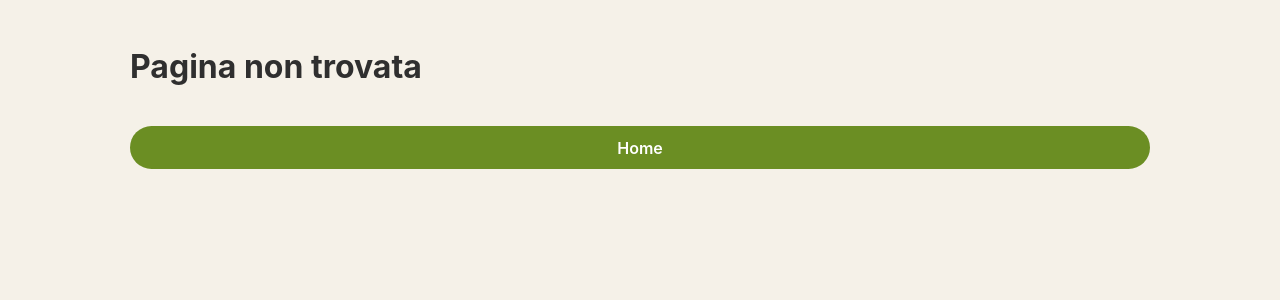
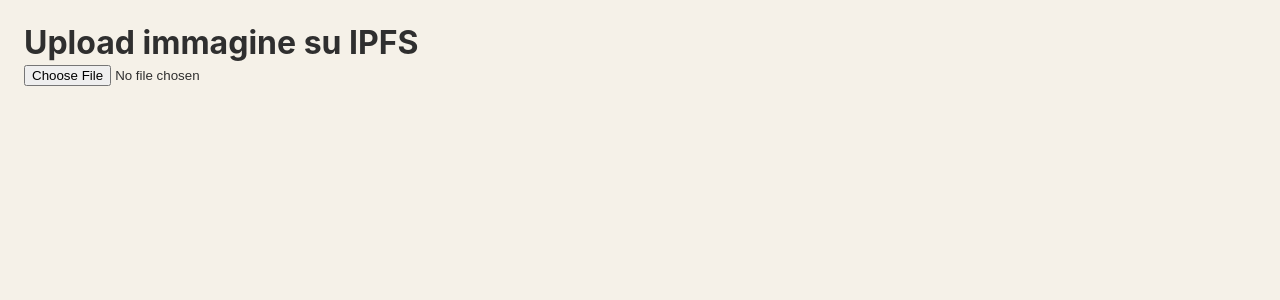
Before and after one commit to Britney-gio/gianni-app, a React (Vite) app: page /upload in a window 1280 px wide. Shown: the top 300 px of the page. Built offline with nearby package versions, Linux system fonts and the light colour scheme.

Commit message:
sistemo codice per caricamento file img su pagina upload

```diff
--- a/src/App.tsx
+++ b/src/App.tsx
@@ -2,6 +2,7 @@ import { Routes, Route } from "react-router-dom";
 import Home from "./pages/Home";
 import Checkout from "./pages/Checkout";
 import NotFound from "./pages/NotFound";
+import UploadImages from "./pages/uploadImages";
 
 export default function App() {
   return (
@@ -10,6 +11,7 @@ export default function App() {
         <Route path="/" element={<Home />} />
         <Route path="/checkout" element={<Checkout />} />
         <Route path="*" element={<NotFound />} />
+        <Route path="/upload" element={<UploadImages />} />
       </Routes>
     </>
   );
--- a/src/ipfs/uploadImages.ts
+++ b/src/ipfs/uploadImagesToIPFS.ts
@@ -4,7 +4,9 @@ import { unixfs } from "@helia/unixfs";
 export async function uploadImagesToIPFS(file: File): Promise<string> {
   const helia = await createHelia();
   const fs = unixfs(helia);
+
   const buffer = await file.arrayBuffer();
   const cid = await fs.addBytes(new Uint8Array(buffer));
+
   return cid.toString();
 }
--- a/src/pages/Home.tsx
+++ b/src/pages/Home.tsx
@@ -1,4 +1,4 @@
-import React, { useLayoutEffect, useRef, useState } from "react";
+import React, { useRef, useState } from "react";
 import { listaProdotti } from "../data/listaProdotti";
 import { useNavigate } from "react-router-dom";
 import "../styles/home.scss";
@@ -12,10 +12,6 @@ export default function Home() {
     "Questa scelta non rappresenta solo un'innovazione tecnologica, ma anche una scelta ecologica. I token ERC-20 costituiscono un metodo digamento a basso impatto ambientale, poiché non richiedono la stampa di denaro fisico e riducono le emissioni legate alla sua produzione e gestione.";
 
   const carouselRef = useRef<HTMLUListElement>(null);
-
-  useLayoutEffect(() => {
-    setIsAlertOpen(false);
-  }, []);
 
   const scrollNext = () => {
     carouselRef.current?.scrollBy({
--- /dev/null
+++ b/src/pages/uploadImages.tsx
@@ -0,0 +1,36 @@
+import { useState } from "react";
+import { uploadImagesToIPFS } from "../ipfs/uploadImagesToIPFS";
+
+export default function UploadImages() {
+  const [cid, setCid] = useState("");
+
+  const handleFileChange = async (e: React.ChangeEvent<HTMLInputElement>) => {
+    const file = e.target.files?.[0];
+    if (!file) return;
+
+    const newCid = await uploadImagesToIPFS(file);
+    setCid(newCid);
+  };
+
+  return (
+    <main style={{ padding: 24 }}>
+      <h1>Upload immagine su IPFS</h1>
+
+      <input type="file" accept="image/*" onChange={handleFileChange} />
+
+      {cid && (
+        <p>
+          CID: {cid}
+          <br />
+          <a
+            href={`https://${cid}.ipfs.dweb.link`}
+            target="_blank"
+            rel="noreferrer"
+          >
+            Apri immagine
+          </a>
+        </p>
+      )}
+    </main>
+  );
+}
```
